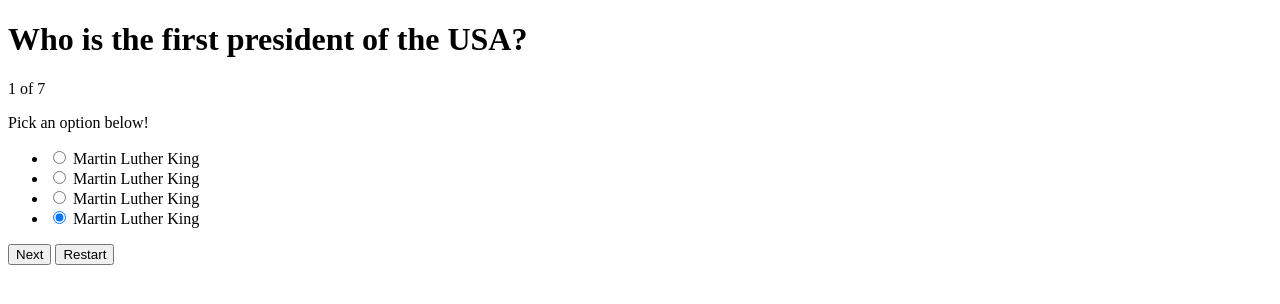
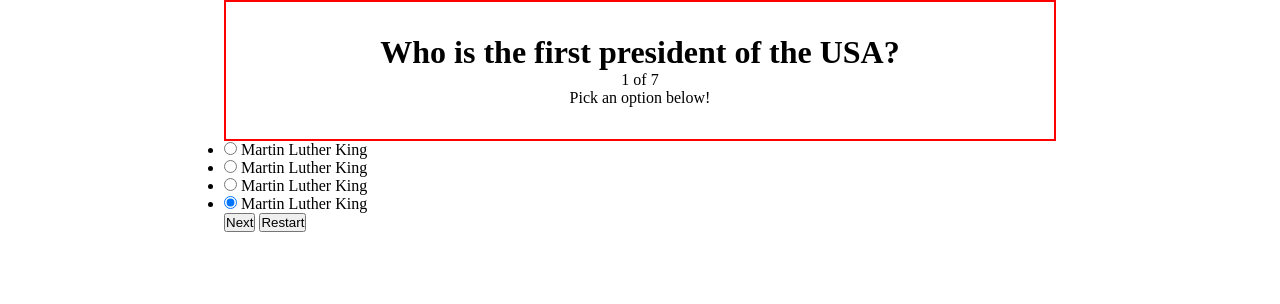
Before and after one commit to hauze-v/oop-quiz-app, a plain HTML site: page index.html in a window 1280 px wide. Drawn offline with Linux system fonts and the light colour scheme.

Commit message:
Reorganized file structure and begin styling.

```diff
--- a/css/styles.css
+++ b/css/styles.css
@@ -0,0 +1,17 @@
+* {
+  box-sizing: border-box;
+  margin: 0px;
+  padding: 0px;
+}
+.jabquiz {
+  width: 65%;
+  margin: 0 auto;
+}
+.jabquiz__question-box {
+  border: 2px solid red;
+  padding: 2rem;
+  text-align: center;
+}
+.jabquiz__question {
+
+}
--- a/index.html
+++ b/index.html
@@ -7,7 +7,7 @@
   <meta name="author" content="Adam Hauze">
   <meta name="description"
     content="The purpose of this app is to practice and learn JS by building a fun quiz application.">
-  <link rel="stylesheet" href="styles.css">
+  <link rel="stylesheet" href="css/styles.css">
   <title>Object-Oriented JS Quiz App</title>
 </head>
 
```
Also changed, not shown: 1 other file.
